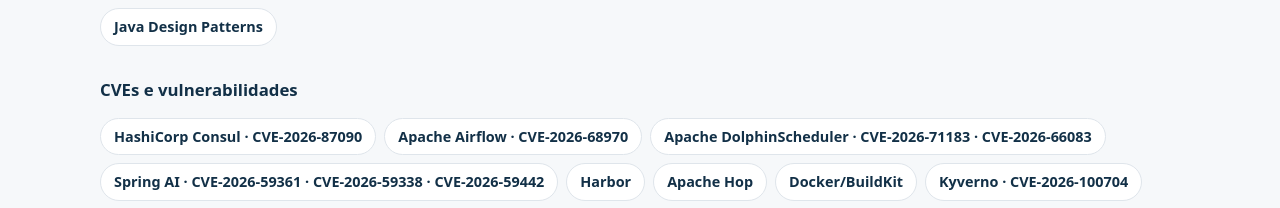
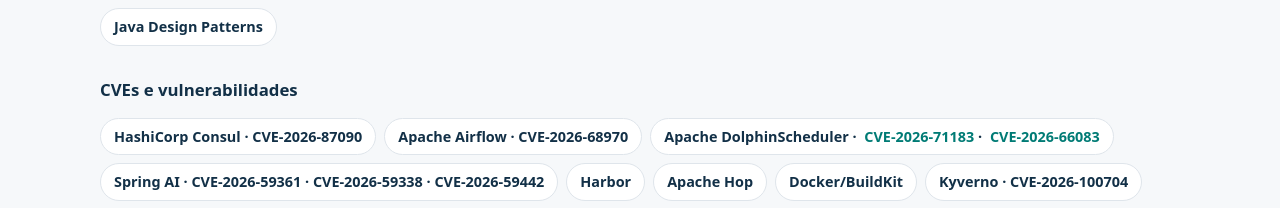
Before and after one commit to zanarellidev/zanarellidev.github.io, a plain HTML site: page index.html in a window 1280 px wide. Shown: the part 2216-2424 px from the top of the page. Drawn offline with Linux system fonts and the light colour scheme.

Commit message:
docs: link published Apache DolphinScheduler CVEs

```diff
--- a/index.html
+++ b/index.html
@@ -132,7 +132,7 @@
         <div class="chips">
           <a class="chip" href="https://discuss.hashicorp.com/t/hcsec-2026-34-consul-vulnerable-to-an-authorization-bypass-in-the-catalog-node-write-path/77736">HashiCorp Consul · CVE-2026-87090</a>
           <a class="chip" href="https://github.com/advisories/GHSA-f3c2-j7g8-vpp8">Apache Airflow · CVE-2026-68970</a>
-          <div class="chip">Apache DolphinScheduler · CVE-2026-71183 · CVE-2026-66083</div>
+          <span class="chip">Apache DolphinScheduler · <a href="https://www.cve.org/CVERecord?id=CVE-2026-71183">CVE-2026-71183</a> · <a href="https://www.cve.org/CVERecord?id=CVE-2026-66083">CVE-2026-66083</a></span>
           <div class="chip">Spring AI · CVE-2026-59361 · CVE-2026-59338 · CVE-2026-59442</div>
           <div class="chip" title="Report aceito; divulgação pública pendente">Harbor</div>
           <div class="chip">Apache Hop</div>
```
